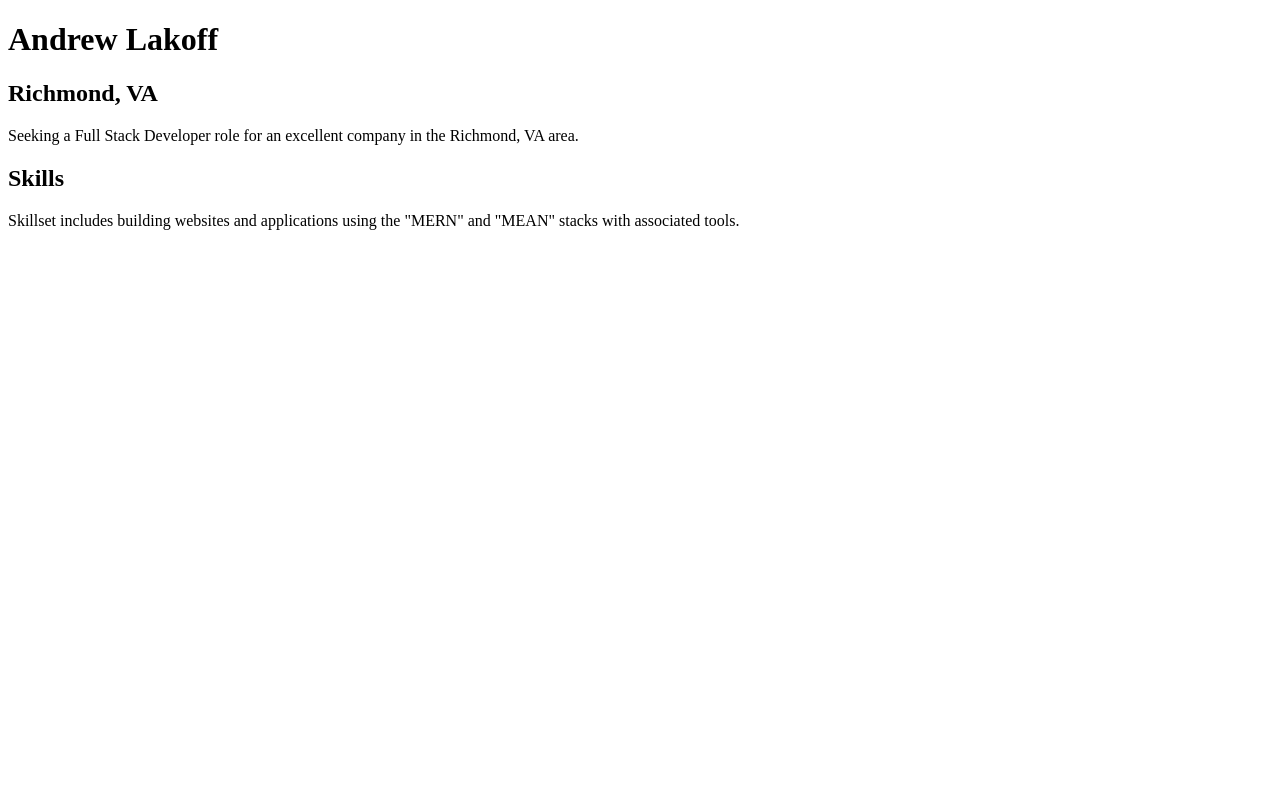
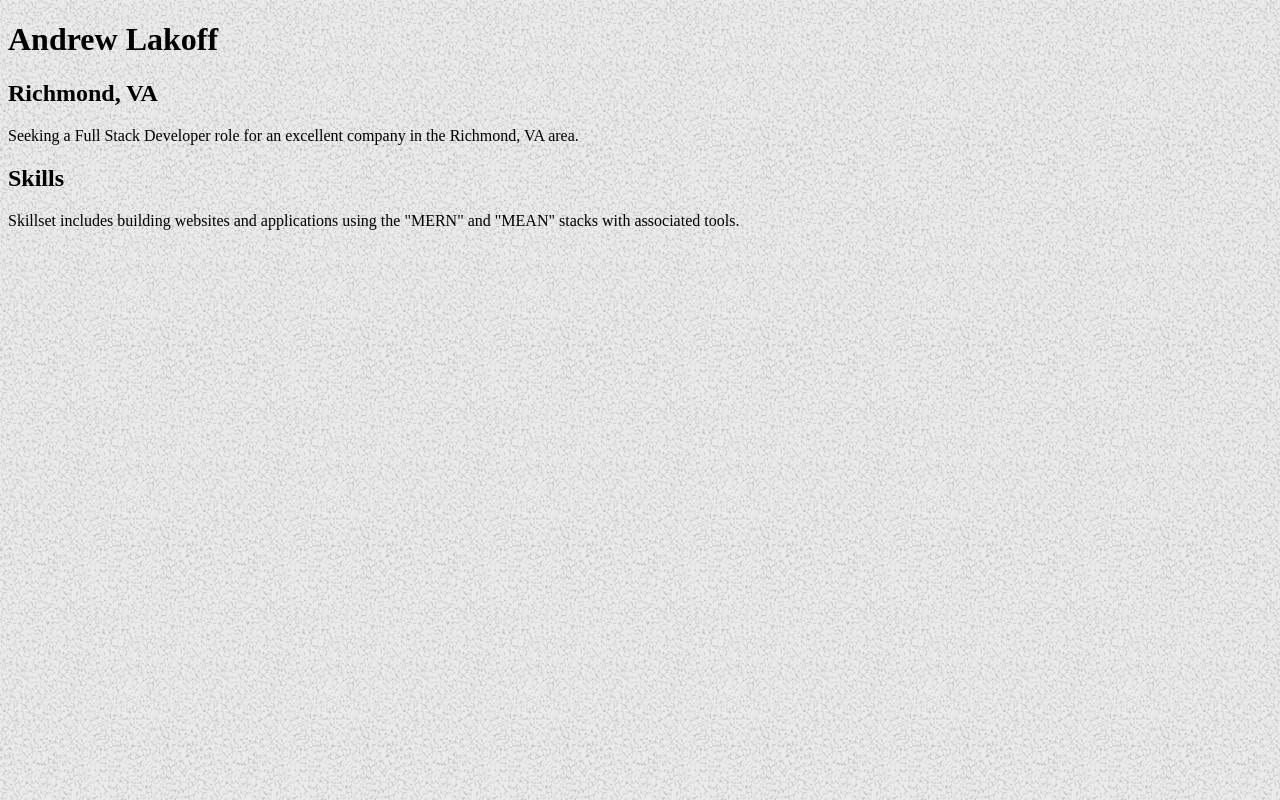
Before and after one commit to alakoff/alakoff.github.io, a plain HTML site: page index.html in a window 1280 px wide. Drawn offline with Linux system fonts and the light colour scheme.

Commit message:
Adding latest changes

```diff
--- a/index.html
+++ b/index.html
@@ -5,8 +5,9 @@
     <meta http-equiv="X-UA-Compatible" content="IE=edge">
     <title>Page Title</title>
     <meta name="viewport" content="width=device-width, initial-scale=1">
+    <link rel="stylesheet" type="text/css" href="/assets/style.css">
+</head>
 
-</head>
 <body>
     <h1>Andrew Lakoff</h1>
     <h2>Richmond, VA</h2>
```
